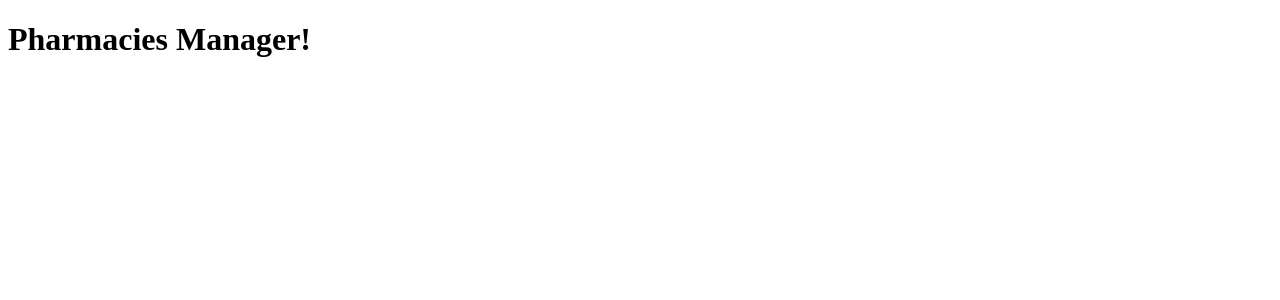
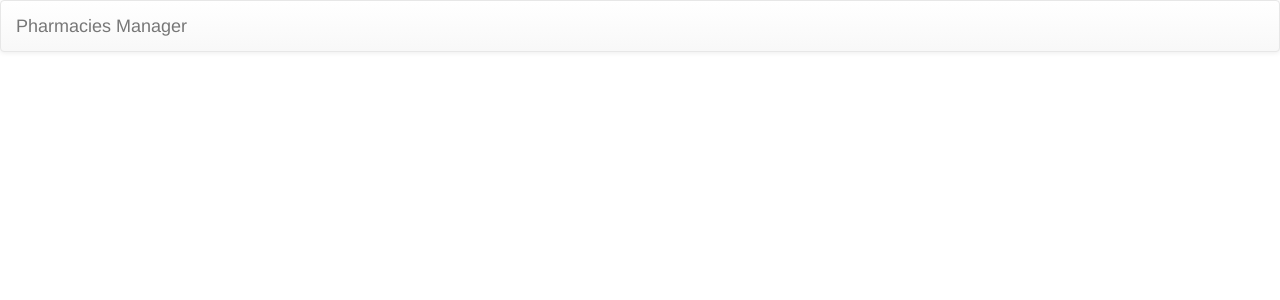
Before and after one commit to damianxb3/pharmacies-manager, an Angular app in the folder web-ui/: page / in a window 1280 px wide. Shown: the top 300 px of the page. Built offline with nearby package versions, Linux system fonts and the light colour scheme.

Commit message:
PM-3 Add bootstrap

```diff
--- a/web-ui/src/app/app.component.html
+++ b/web-ui/src/app/app.component.html
@@ -1,3 +1,7 @@
-<h1>
-  {{title}}
-</h1>
+<nav class="navbar navbar-default">
+  <div class="container-fluid">
+    <div class="navbar-header">
+      <a href="#" class="navbar-brand">{{title}}</a>
+    </div>
+  </div>
+</nav>
--- a/web-ui/src/app/app.component.ts
+++ b/web-ui/src/app/app.component.ts
@@ -5,5 +5,5 @@ import { Component } from '@angular/core';
   templateUrl: './app.component.html',
 })
 export class AppComponent {
-  title = 'Pharmacies Manager!';
+  title = 'Pharmacies Manager';
 }
--- a/web-ui/src/index.html
+++ b/web-ui/src/index.html
@@ -7,6 +7,12 @@
 
   <meta name="viewport" content="width=device-width, initial-scale=1">
   <link rel="icon" type="image/x-icon" href="favicon.ico">
+  <!-- Latest compiled and minified CSS -->
+  <link rel="stylesheet" href="https://maxcdn.bootstrapcdn.com/bootstrap/3.3.7/css/bootstrap.min.css" integrity="sha384-BVYiiSIFeK1dGmJRAkycuHAHRg32OmUcww7on3RYdg4Va+PmSTsz/K68vbdEjh4u" crossorigin="anonymous">
+  <!-- Optional theme -->
+  <link rel="stylesheet" href="https://maxcdn.bootstrapcdn.com/bootstrap/3.3.7/css/bootstrap-theme.min.css" integrity="sha384-rHyoN1iRsVXV4nD0JutlnGaslCJuC7uwjduW9SVrLvRYooPp2bWYgmgJQIXwl/Sp" crossorigin="anonymous">
+  <!-- Latest compiled and minified JavaScript -->
+  <script src="https://maxcdn.bootstrapcdn.com/bootstrap/3.3.7/js/bootstrap.min.js" integrity="sha384-Tc5IQib027qvyjSMfHjOMaLkfuWVxZxUPnCJA7l2mCWNIpG9mGCD8wGNIcPD7Txa" crossorigin="anonymous"></script>
 </head>
 <body>
   <app-root>Loading...</app-root>
```
Also changed, not shown: 1 other file (tests, documents, lock files or other folders).
